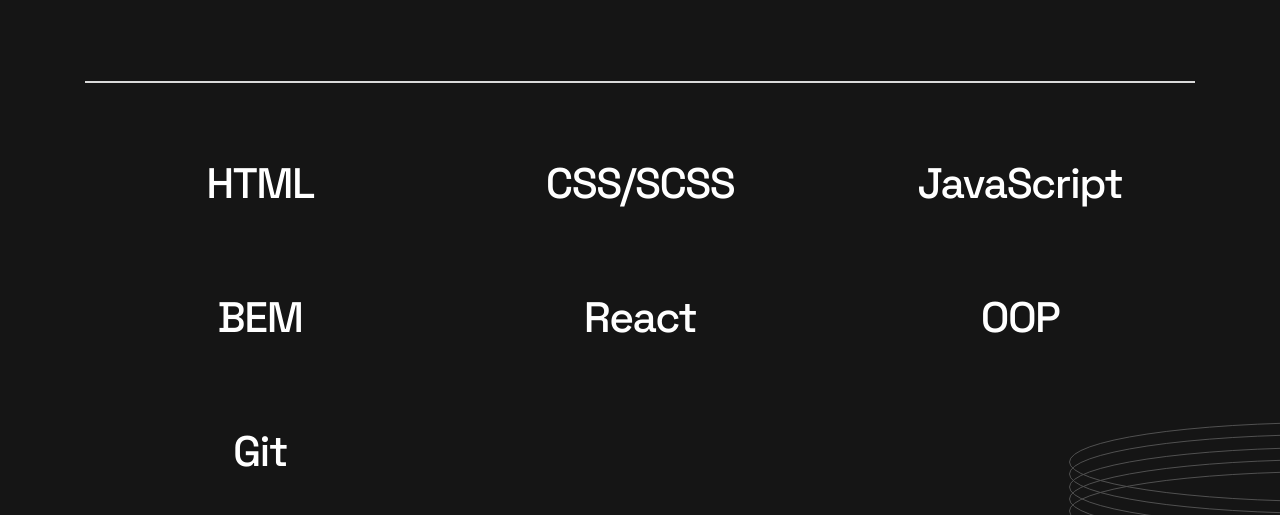
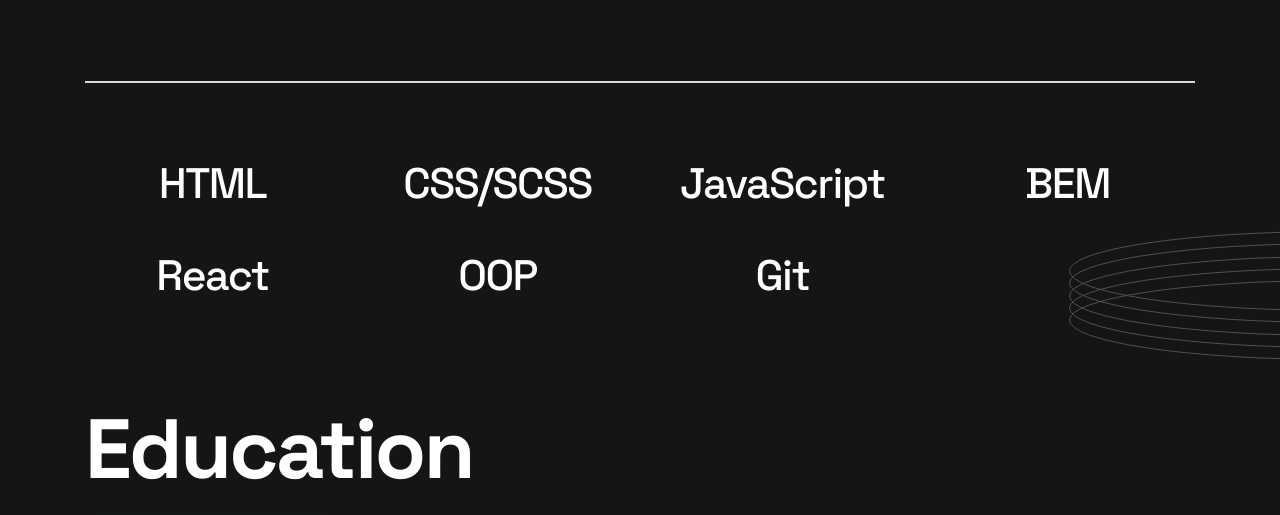
Before and after one commit to Anarenaa/my-developer-portfolio, a plain HTML site: page index.html in a window 1280 px wide. Shown: the part 720-1235 px from the top of the page. Drawn offline with nearby package versions, Linux system fonts and the light colour scheme.

Commit message:
grid style changes

```diff
--- a/css/style.css
+++ b/css/style.css
@@ -159,23 +159,31 @@
 
 .grid {
   display: grid;
-  grid-template-columns: 1fr 1fr 1fr;
-  row-gap: 3.5em;
+  align-items: center;
+  justify-content: center;
+
   column-gap: 30px;
   margin: 4em 0 0 0;
-  align-items: center;
-  justify-content: center;
 }
 .grid-item {
   text-align: center;
   position: relative;
 }
 
+.experience__grid {
+  grid-template-columns: 1fr 1fr 1fr 1fr;
+  row-gap: 2em;
+}
+
+.education__grid {
+  grid-template-columns: 1fr 1fr 1fr;
+  row-gap: 3.5em;
+}
+
 .experience__title {
   font-size: clamp(1.778rem, 4vw + 1rem, 2.667rem);;
   line-height: 56px;
   letter-spacing: -1.5px;
-  margin-bottom: 15px;
 }
 .experience__decor-rings {
   position: absolute;
--- a/index.html
+++ b/index.html
@@ -75,7 +75,7 @@
       <section class="experience">
         <div class="container">
           <hr>
-          <ul class="grid">
+          <ul class="experience__grid grid">
             <li class="grid-item">
               <h3 class="experience__title">HTML</h3>
             </li>
@@ -108,7 +108,7 @@
         <div class="container">
           <h2 class="xl-style">Education</h2>
 
-          <ul class="grid">
+          <ul class="education__grid grid">
             <li class="grid-item education-item">
               <img class="education__img" src="./assets/images/itstep.png" alt="itstep-academy">
               <p class="education__text">2021-2024</p>
```
